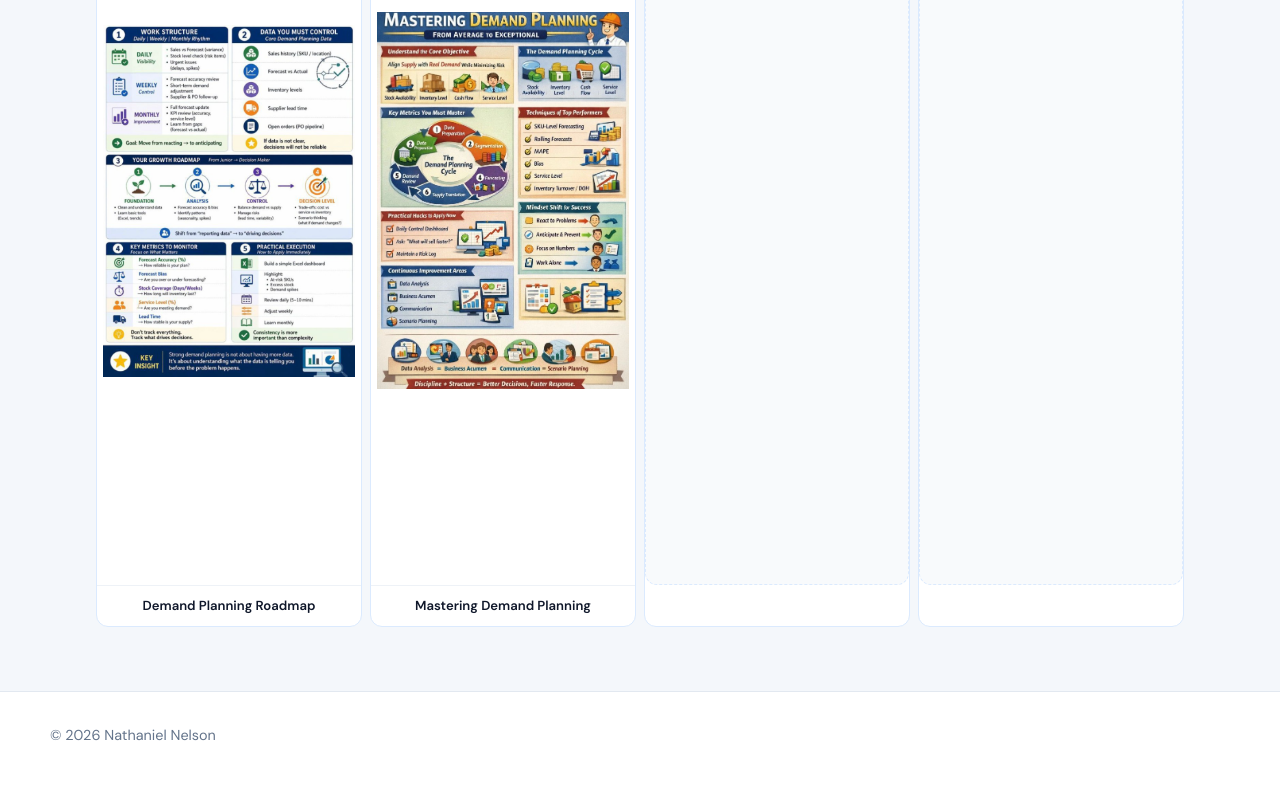
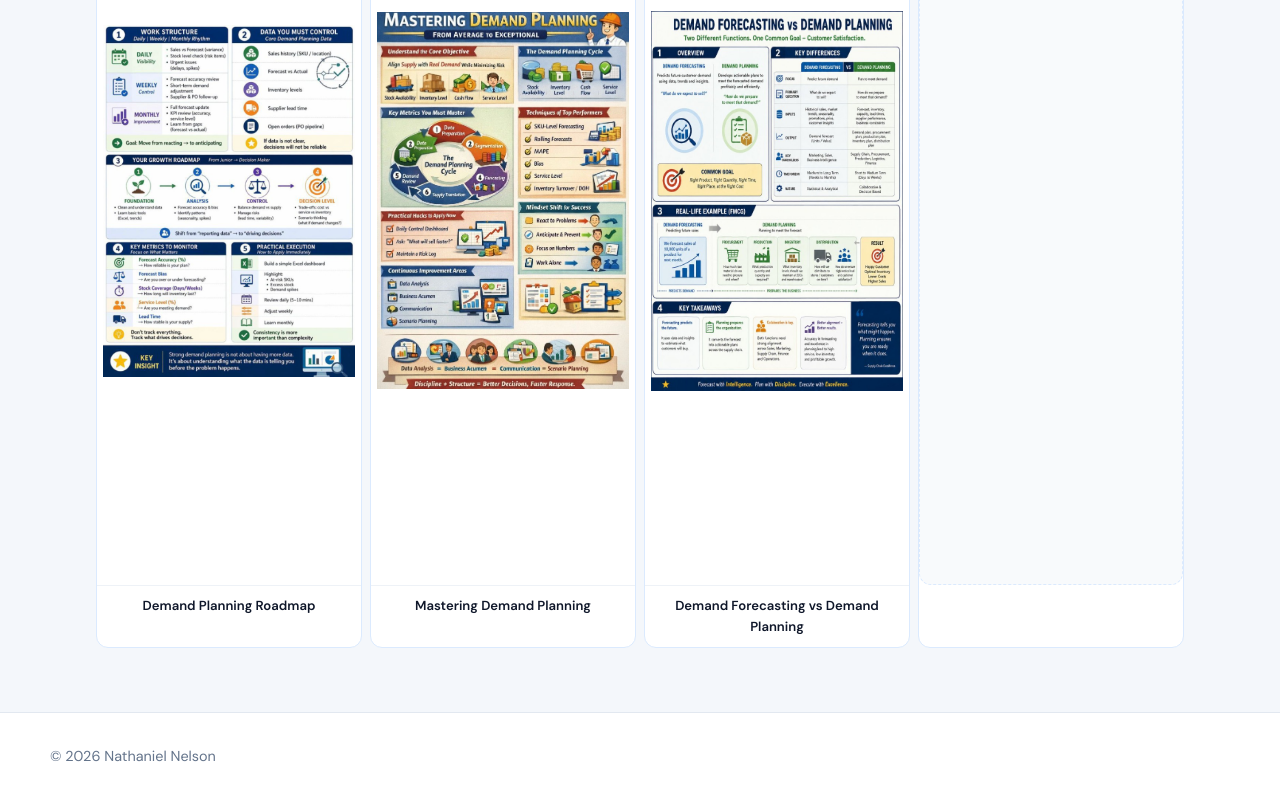
Before and after one commit to CaptianBoredASF/Website, a React (Vite) app: page /toolbox in a window 1280 px wide. Shown: the part 814-1614 px from the top of the page. Before the commit the page ends 1593 px from the top, so only its background shows below. Built offline with nearby package versions, Linux system fonts and the light colour scheme.

Commit message:
Add Demand Forecasting vs Planning toolbox image

```diff
--- a/src/data/toolbox.js
+++ b/src/data/toolbox.js
@@ -11,4 +11,10 @@ export const toolboxItems = [
     image: '/toolbox-mastering-demand-planning.png',
     alt: 'Mastering Demand Planning from average to exceptional infographic.',
   },
+  {
+    id: 'demand-forecasting-vs-planning',
+    title: 'Demand Forecasting vs Demand Planning',
+    image: '/toolbox-demand-forecasting-vs-planning.png',
+    alt: 'Demand Forecasting vs Demand Planning infographic comparing the two functions.',
+  },
 ]
```
Also changed, not shown: public/toolbox-demand-forecasting-vs-planning.png (added).
